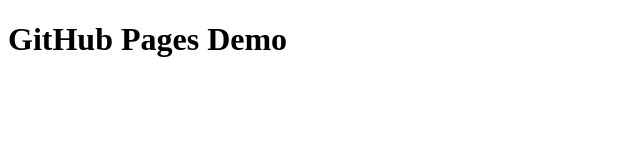
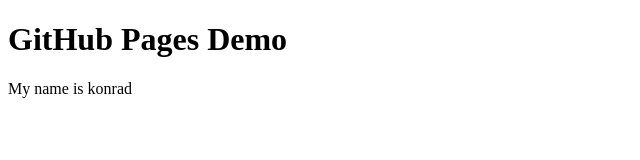
Before and after one commit to Konrad120/GitHub_Pages_Demo, a plain HTML site: page index.html in a window 1280 px wide. Shown: the whole page, without its empty margins (0-640 px from the left). Drawn offline with Linux system fonts and the light colour scheme.

Commit message:
Added name

```diff
--- a/index.html
+++ b/index.html
@@ -8,6 +8,7 @@
 </head>
 <body>
     <h1>GitHub Pages Demo</h1>
+    <p> My name is konrad</p>
 
 </body>
 </html>
```
